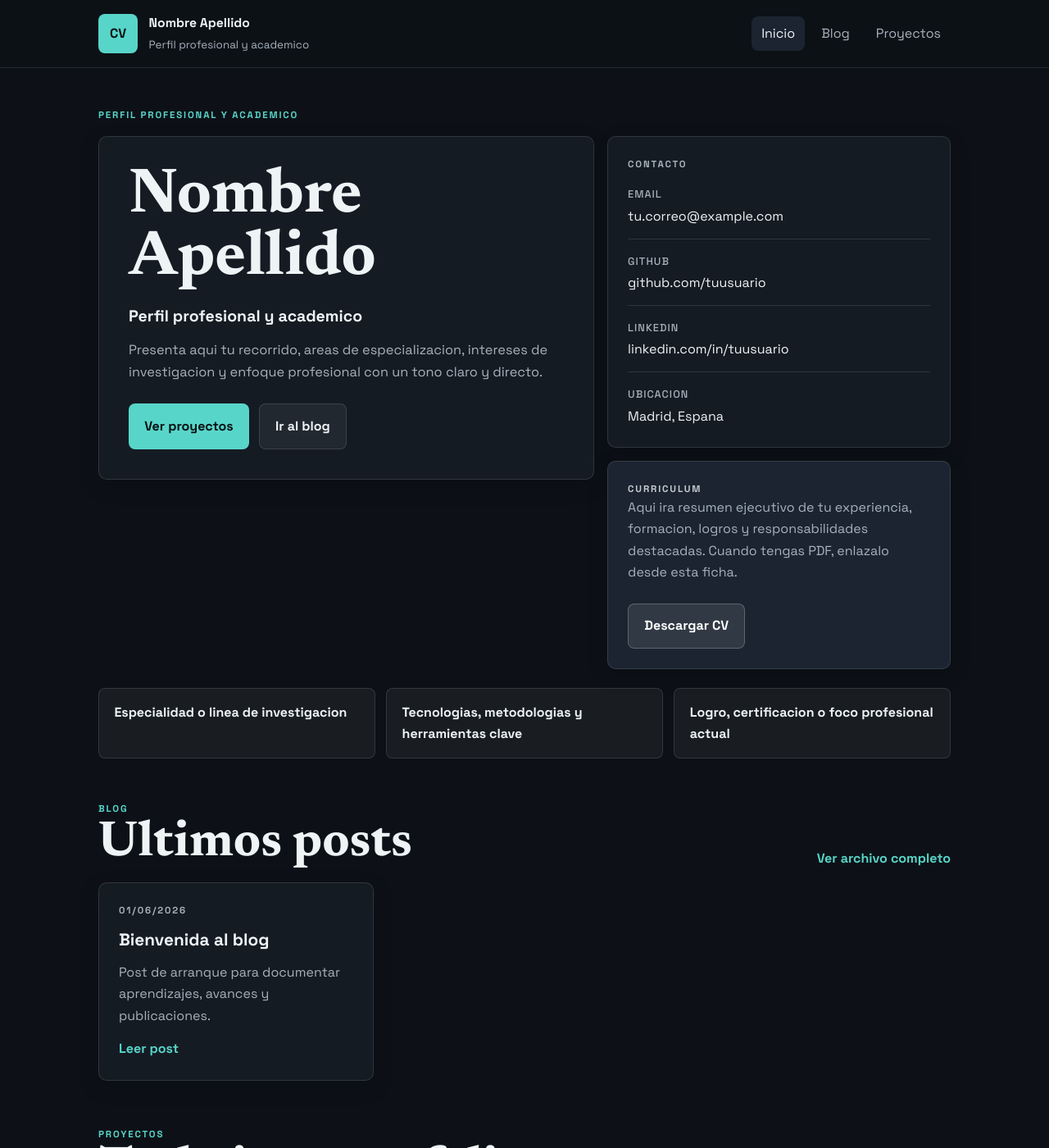
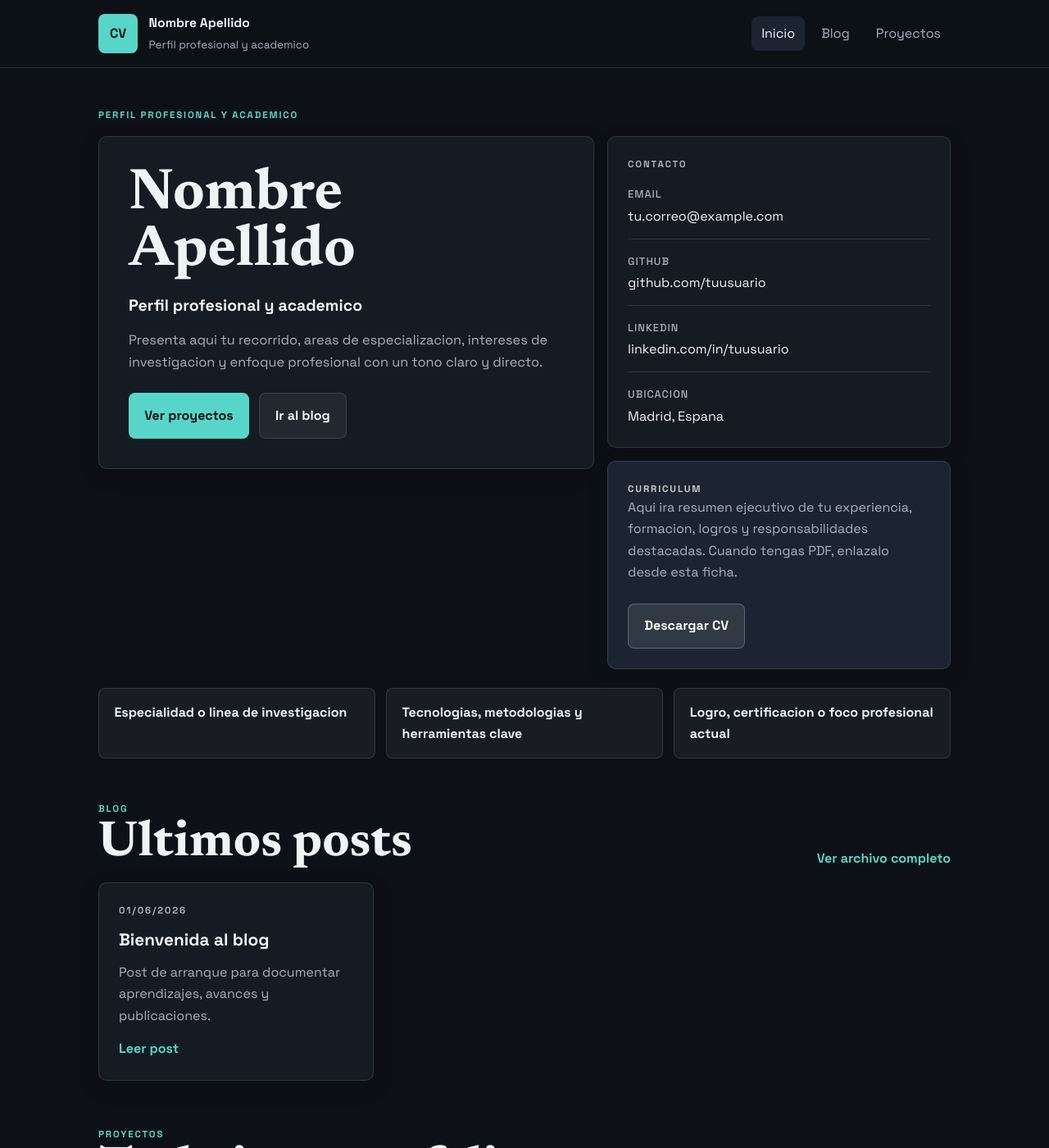
Before and after one commit to esettes/website, a Jekyll site: the page built from index.md, in a window 1280 px wide and 1400 px high. Shown: the whole window at 82% size. Built offline with Jekyll 4.4.1, drawn with Linux system fonts in a browser that asks for light colours.

Commit message:
Adjust font size in main for better responsiveness

```diff
--- a/assets/css/main.css
+++ b/assets/css/main.css
@@ -178,7 +178,7 @@ main {
   margin: 0 0 1rem;
   max-width: 12ch;
   font-family: var(--font-display);
-  font-size: clamp(2.6rem, 7vw, 4.8rem);
+  font-size: clamp(2.3rem, 6vw, 4.4rem);
   line-height: 0.98;
 }
 
```
